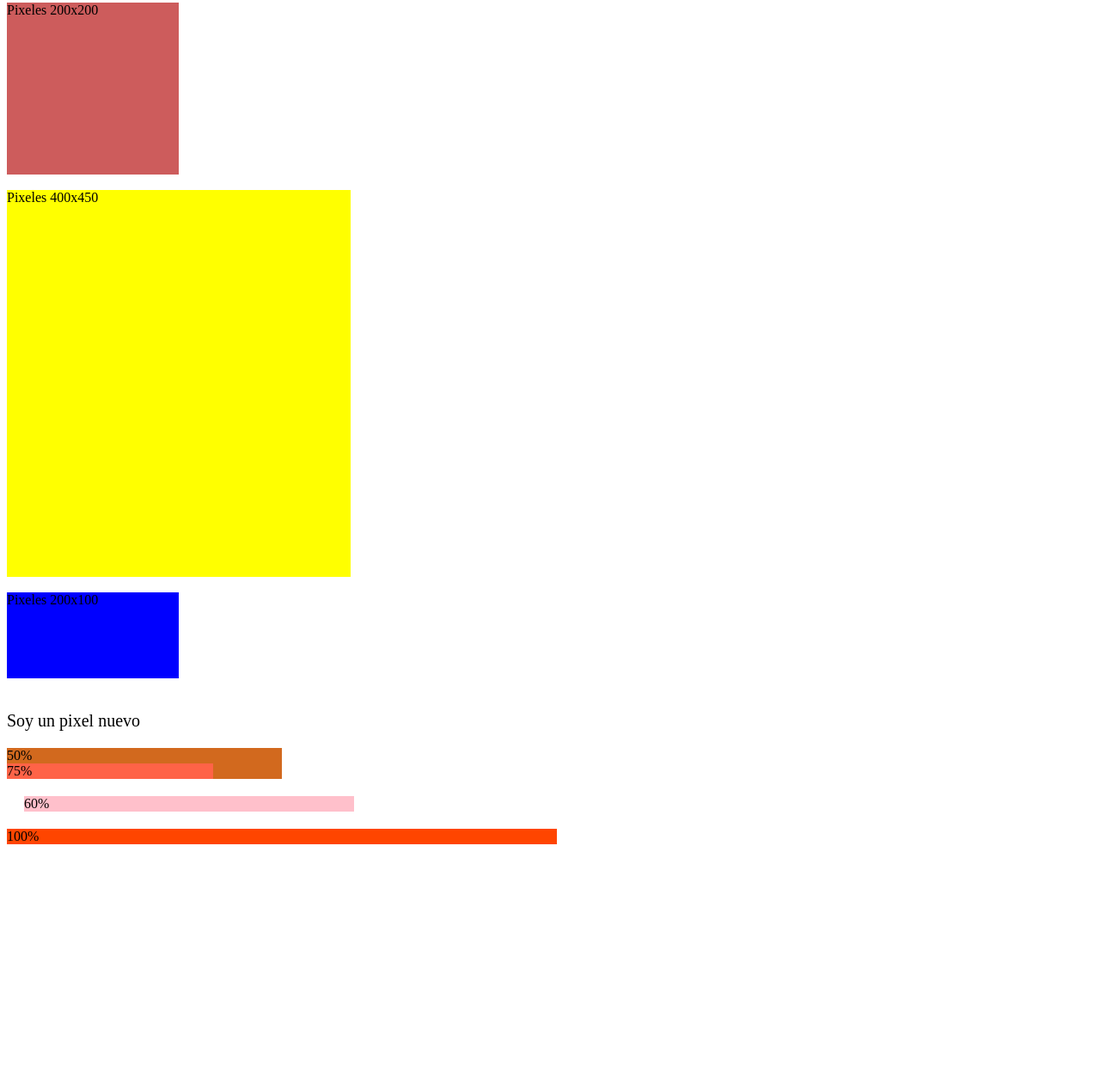
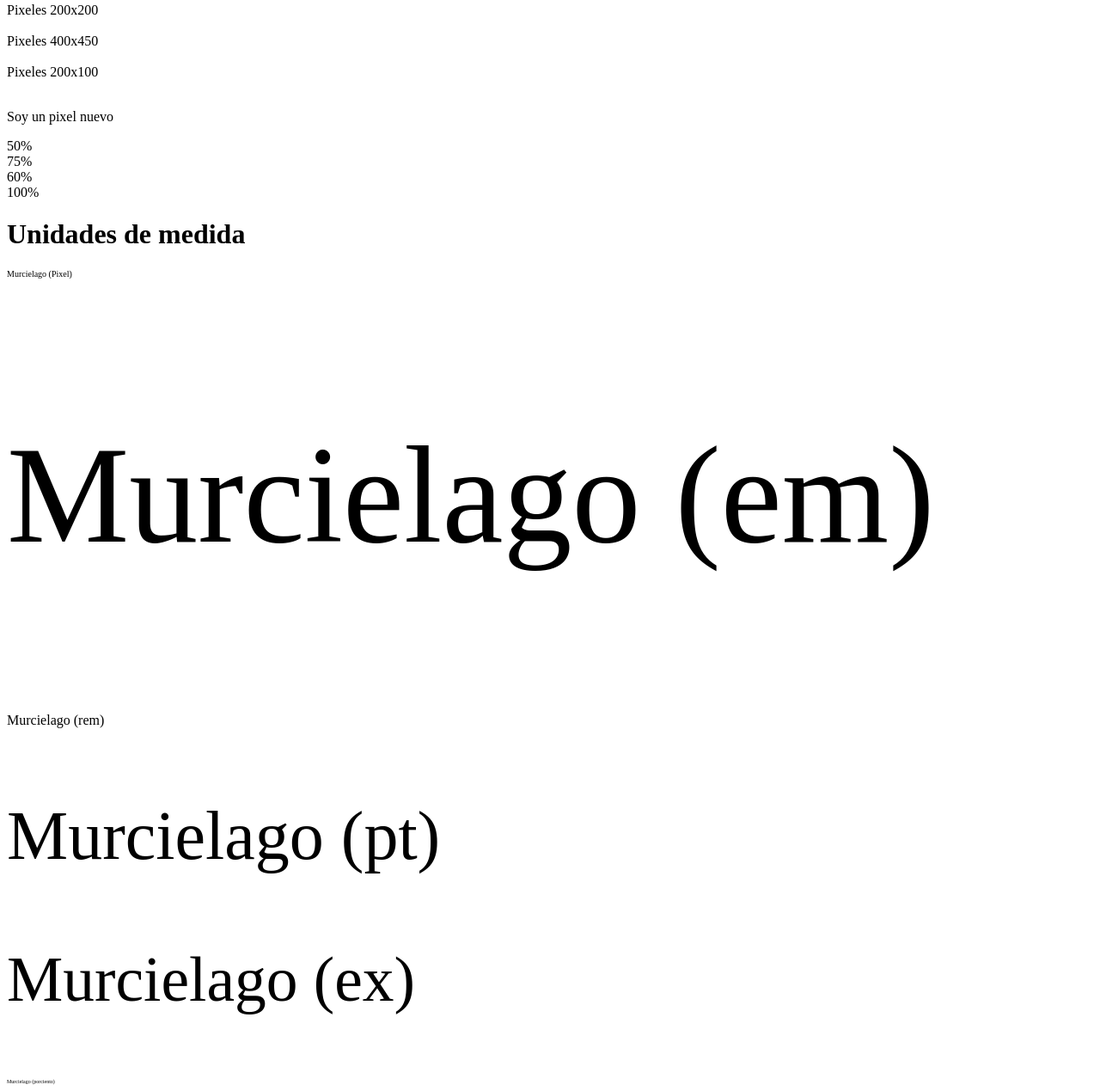
Before and after one commit to 21criss21/dise-oweb2019_christopher, a plain HTML site: page introduccion_css/03_unidades_de_medida_y_colores/index.html in a window 1280 px wide. Shown: the part 5-1274 px from the top of the page at 86% size. Before the commit the page ends 995 px from the top, so only its background shows below. Drawn offline with Linux system fonts and the light colour scheme.

Commit message:
css 28/5

```diff
--- a/introduccion_css/03_unidades_de_medida_y_colores/index.html
+++ b/introduccion_css/03_unidades_de_medida_y_colores/index.html
@@ -5,7 +5,7 @@
     <meta name="viewport" content="width=device-width, initial-scale=1.0">
     <meta http-equiv="X-UA-Compatible" content="ie=edge">
     <title>Document</title>
-    <link rel="stylesheet" href="medidas.css">
+    <link rel="stylesheet" href="style.css">
 </head>
 <body>
 
@@ -21,5 +21,19 @@
     <div class="porciento">50% <div class="porciento5">75%</div></div>
     <div class="porciento2">60%</div>
     <div class="porciento3">100%</div>
+
+    <h1>Unidades de medida</h1>
+
+    <section>
+        <p class="size_pixel">Murcielago (Pixel)</p>
+        <p class="size_em">Murcielago (em)</p>
+        <p class="seze_rem">Murcielago (rem)</p>
+        <p class="size_ch">Murcielago (pt)</p>
+        <p class="size_ex">Murcielago (ex)</p>
+        <p class="size_porciento">Murcielago (porciento)</p>
+    </section>
+
+
+
 </body>
 </html>
--- /dev/null
+++ b/introduccion_css/03_unidades_de_medida_y_colores/style.css
@@ -0,0 +1,6 @@
+.size_pixel {font-size: 10px;}
+.size_em {font-size: 10em;}
+.size_rem {font-size: 10rem;}
+.size_ch {font-size: 10ch;}
+.size_porciento {font-size: 10%;}
+.size_ex {font-size: 10ex;}
```
